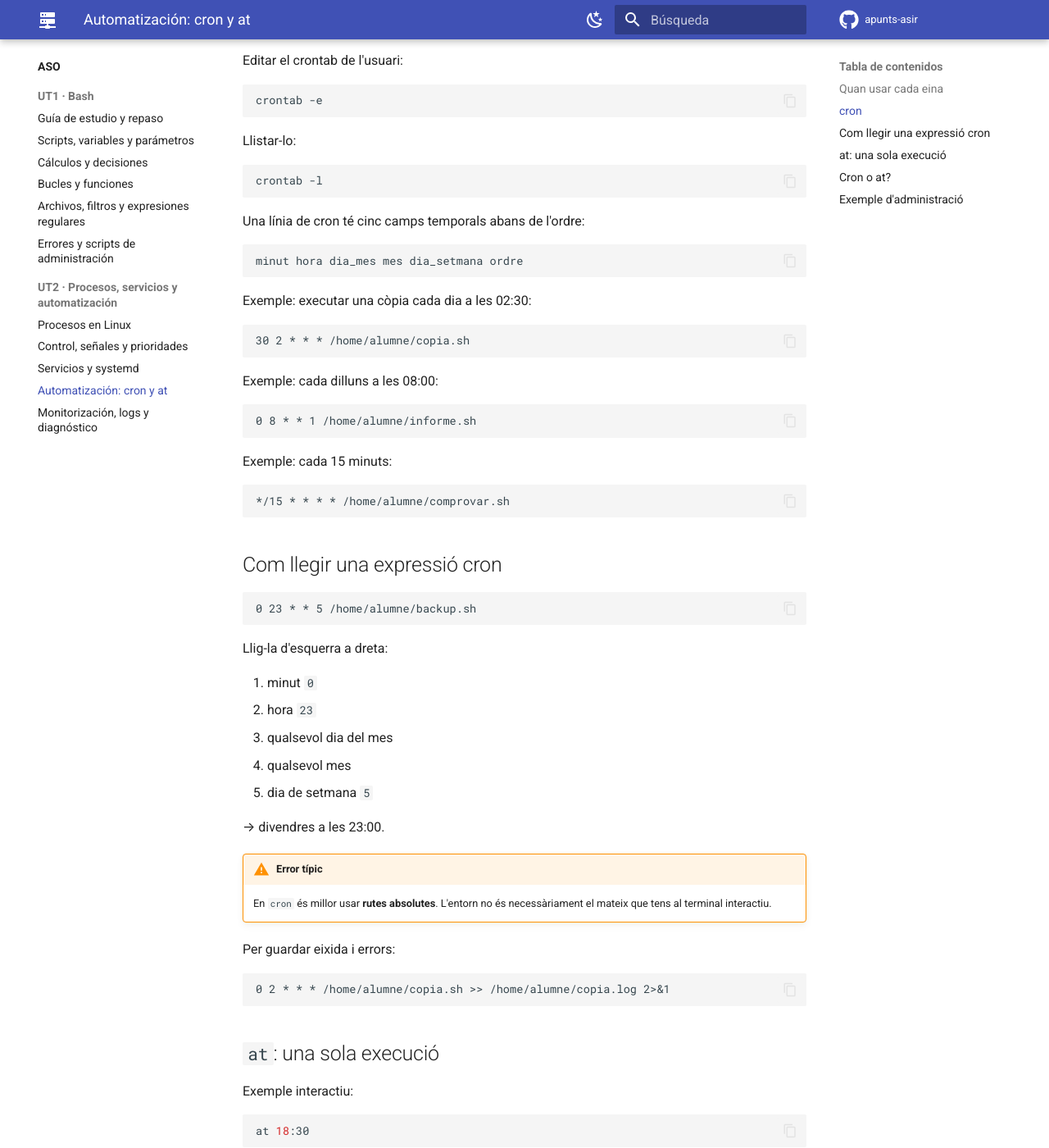
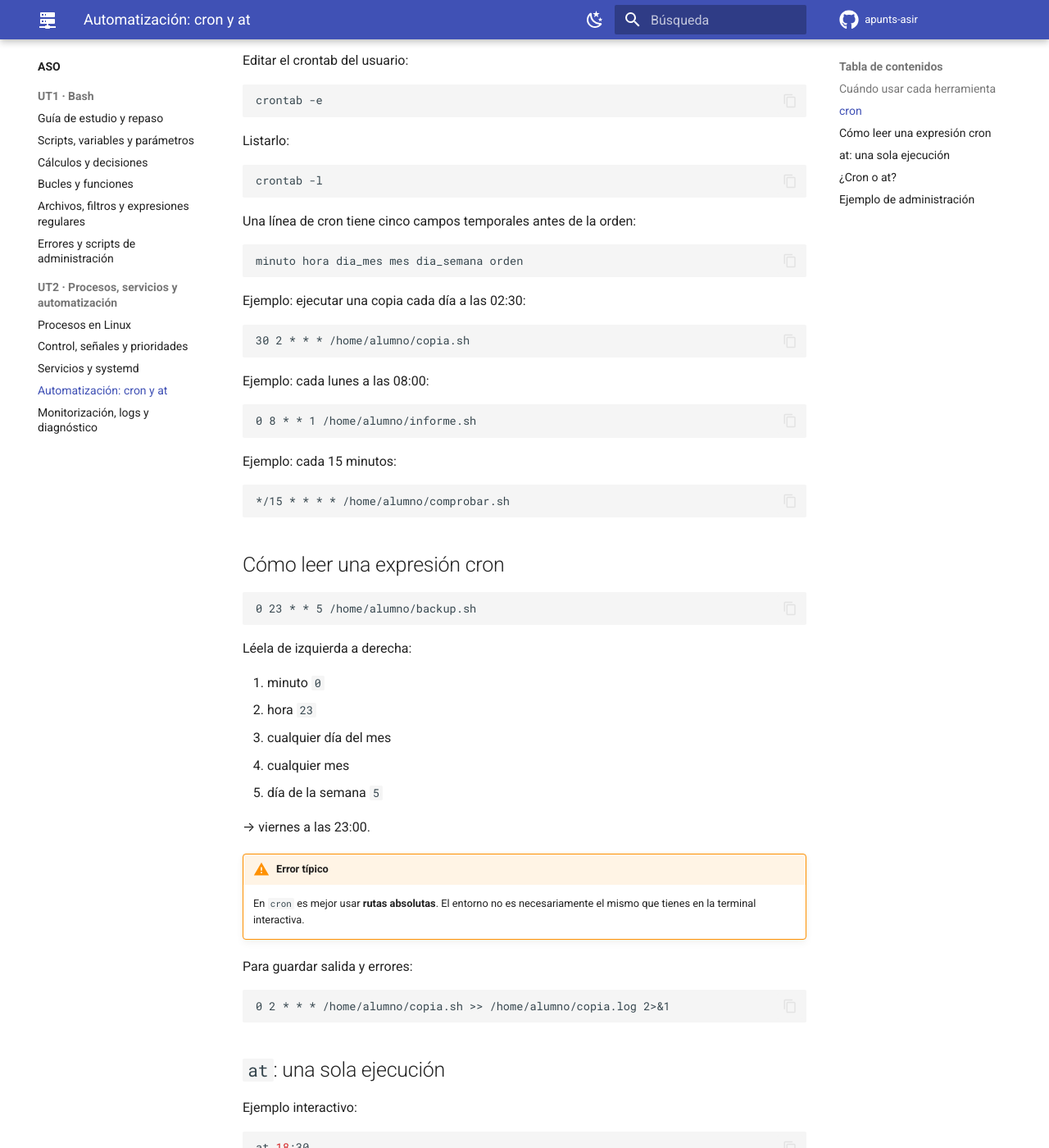
Before and after one commit to jossanmar9/apunts-asir, an MkDocs documentation site: the page built from docs/aso/10-automatitzacio.md, in a window 1280 px wide and 1400 px high, scrolled down 409 px. Shown: the whole window at 82% size. Built offline with MkDocs 1.6.1 and Material for MkDocs 9.7.7, drawn with Linux system fonts in a browser that asks for light colours; comment, search, counter and statistics services are not loaded; some of the changed text lies outside the part shown.

Commit message:
Traducir automatización de ASO al castellano

````diff
--- a/docs/aso/10-automatitzacio.md
+++ b/docs/aso/10-automatitzacio.md
@@ -1,126 +1,126 @@
-# UT2 · 4. Automatització: cron i at
+# UT2 · 4. Automatización: cron y at
 
-## Quan usar cada eina
+## Cuándo usar cada herramienta
 
-- **cron** → tasques que es repeteixen periòdicament.
-- **at** → una tasca que s'ha d'executar **una sola vegada** en un moment futur.
+- **cron** → tareas que se repiten periódicamente.
+- **at** → una tarea que debe ejecutarse **una sola vez** en un momento futuro.
 
 ## `cron`
 
-`cron` és un dimoni que revisa periòdicament els *crontabs* buscant treballs programats.
+`cron` es un demonio que revisa periódicamente los *crontabs* buscando trabajos programados.
 
-Editar el crontab de l'usuari:
+Editar el crontab del usuario:
 
 ```bash
 crontab -e
 ```
 
-Llistar-lo:
+Listarlo:
 
 ```bash
 crontab -l
 ```
 
-Una línia de cron té cinc camps temporals abans de l'ordre:
+Una línea de cron tiene cinco campos temporales antes de la orden:
 
 ```text
-minut hora dia_mes mes dia_setmana ordre
+minuto hora dia_mes mes dia_semana orden
 ```
 
-Exemple: executar una còpia cada dia a les 02:30:
+Ejemplo: ejecutar una copia cada día a las 02:30:
 
 ```cron
-30 2 * * * /home/alumne/copia.sh
+30 2 * * * /home/alumno/copia.sh
 ```
 
-Exemple: cada dilluns a les 08:00:
+Ejemplo: cada lunes a las 08:00:
 
 ```cron
-0 8 * * 1 /home/alumne/informe.sh
+0 8 * * 1 /home/alumno/informe.sh
 ```
 
-Exemple: cada 15 minuts:
+Ejemplo: cada 15 minutos:
 
 ```cron
-*/15 * * * * /home/alumne/comprovar.sh
+*/15 * * * * /home/alumno/comprobar.sh
 ```
 
-## Com llegir una expressió cron
+## Cómo leer una expresión cron
 
 ```cron
-0 23 * * 5 /home/alumne/backup.sh
+0 23 * * 5 /home/alumno/backup.sh
 ```
 
-Llig-la d'esquerra a dreta:
+Léela de izquierda a derecha:
 
-1. minut `0`
+1. minuto `0`
 2. hora `23`
-3. qualsevol dia del mes
-4. qualsevol mes
-5. dia de setmana `5`
+3. cualquier día del mes
+4. cualquier mes
+5. día de la semana `5`
 
-→ divendres a les 23:00.
+→ viernes a las 23:00.
 
-!!! warning "Error típic"
-    En `cron` és millor usar **rutes absolutes**. L'entorn no és necessàriament el mateix que tens al terminal interactiu.
+!!! warning "Error típico"
+    En `cron` es mejor usar **rutas absolutas**. El entorno no es necesariamente el mismo que tienes en la terminal interactiva.
 
-Per guardar eixida i errors:
+Para guardar salida y errores:
 
 ```cron
-0 2 * * * /home/alumne/copia.sh >> /home/alumne/copia.log 2>&1
+0 2 * * * /home/alumno/copia.sh >> /home/alumno/copia.log 2>&1
 ```
 
-## `at`: una sola execució
+## `at`: una sola ejecución
 
-Exemple interactiu:
+Ejemplo interactivo:
 
 ```bash
 at 18:30
 ```
 
-Després escrius l'ordre i finalitzes l'entrada.
+Después escribes la orden y finalizas la entrada.
 
-També pots enviar una ordre per pipe:
+También puedes enviar una orden por pipe:
 
 ```bash
-echo "/home/alumne/copia.sh" | at 18:30
+echo "/home/alumno/copia.sh" | at 18:30
 ```
 
-Llistar tasques pendents:
+Listar tareas pendientes:
 
 ```bash
 atq
 ```
 
-Eliminar la tasca 14:
+Eliminar la tarea 14:
 
 ```bash
 atrm 14
 ```
 
-## Cron o at?
+## ¿Cron o at?
 
-| Necessitat | Eina |
+| Necesidad | Herramienta |
 |---|---|
-| còpia cada nit | `cron` |
-| informe cada dilluns | `cron` |
-| apagar una vegada esta nit | `at` |
-| executar un script d'ací a una hora | `at` |
+| copia cada noche | `cron` |
+| informe cada lunes | `cron` |
+| apagar una vez esta noche | `at` |
+| ejecutar un script dentro de una hora | `at` |
 
-## Exemple d'administració
+## Ejemplo de administración
 
 Script:
 
 ```bash
 #!/bin/bash
-ara=$(date '+%F %T')
-echo "$ara - còpia executada" >> /home/alumne/backup.log
+ahora=$(date '+%F %T')
+echo "$ahora - copia ejecutada" >> /home/alumno/backup.log
 ```
 
 Crontab:
 
 ```cron
-0 3 * * * /home/alumne/backup.sh
+0 3 * * * /home/alumno/backup.sh
 ```
 
-Açò combina Bash amb automatització real: el script fa la tasca i `cron` decideix **quan** s'executa.
+Esto combina Bash con automatización real: el script realiza la tarea y `cron` decide **cuándo** se ejecuta.
````
